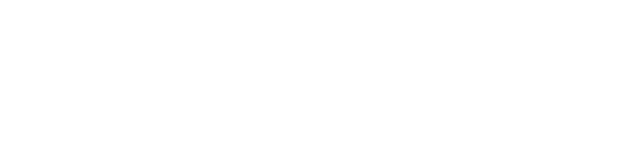
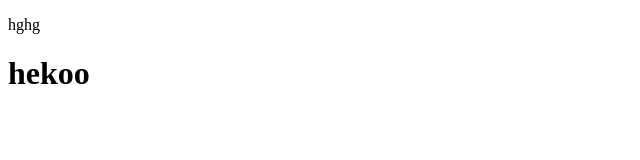
Before and after one commit to amirzargar/merge, a plain HTML site: page index.html in a window 1280 px wide. Shown: the whole page, without its empty margins (0-640 px from the left). Drawn offline with Linux system fonts and the light colour scheme.

Commit message:
index updated

```diff
--- a/index.html
+++ b/index.html
@@ -6,6 +6,7 @@
     <title>Document</title>
 </head>
 <body>
-    <p></p>
+    <p>hghg</p>
+    <h1>hekoo</h1>
 </body>
 </html>
```
